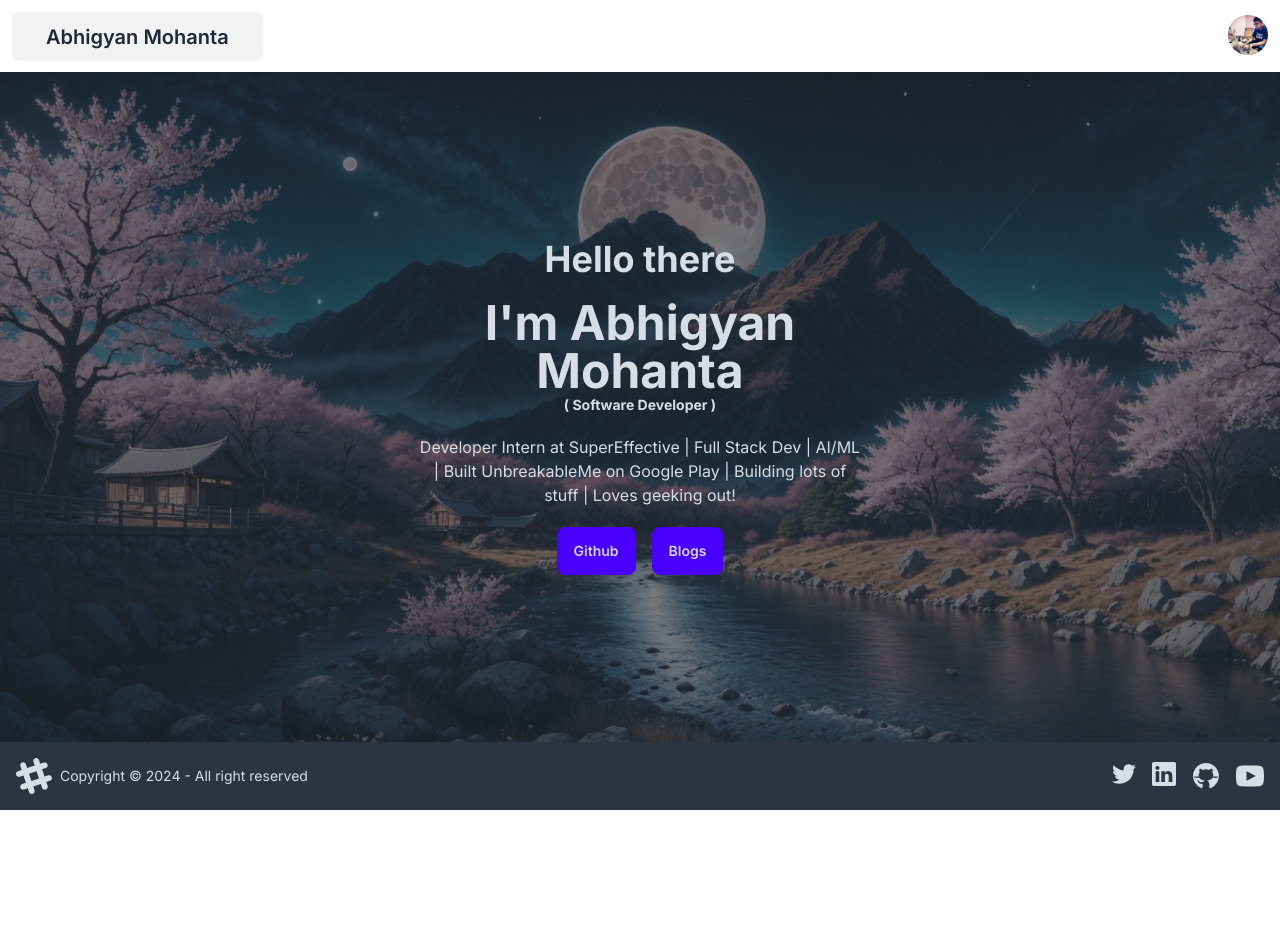
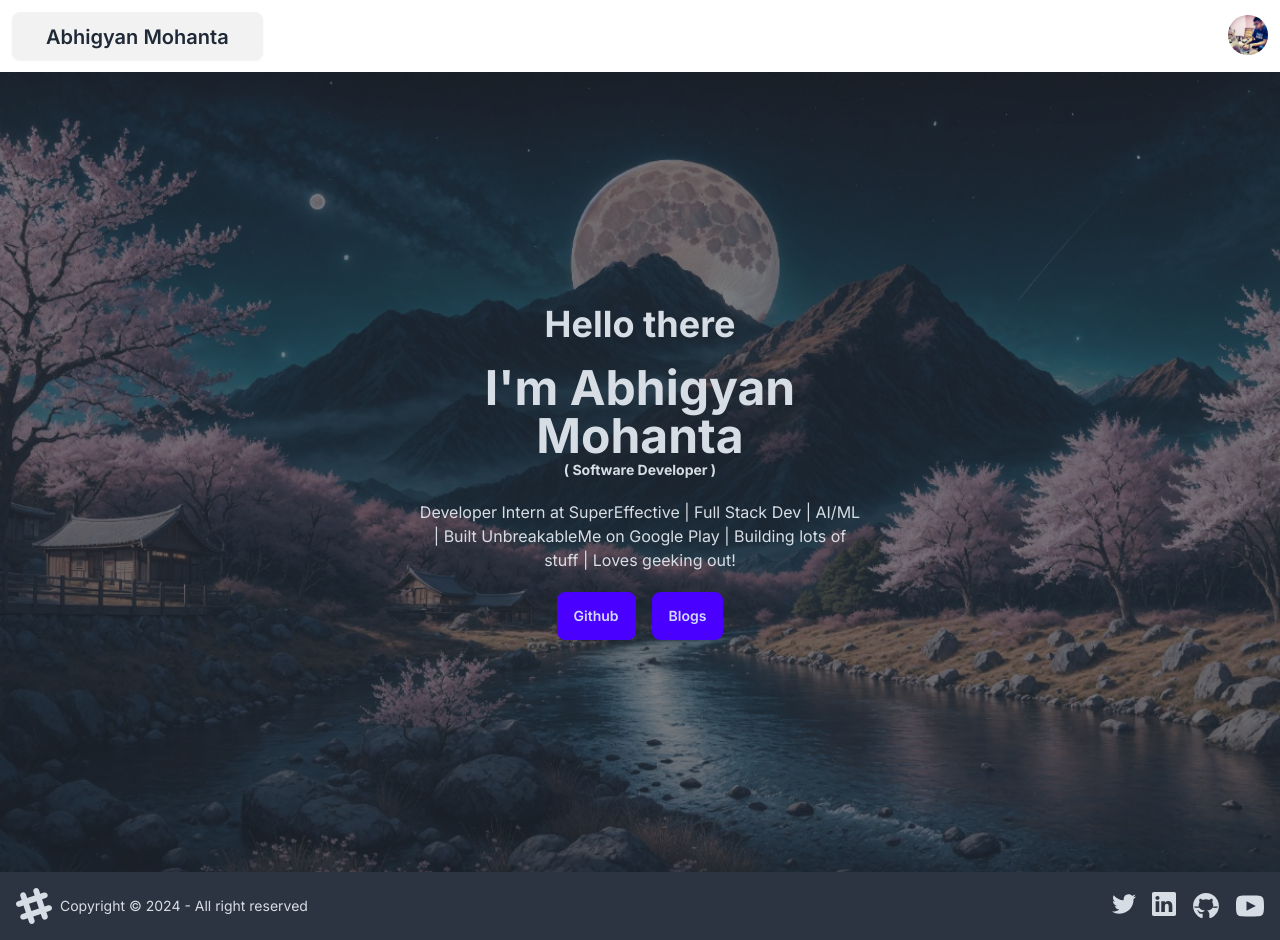
Before and after one commit to ABHIGYAN-MOHANTA/abhigyan-mohanta-nextjs, a Next.js app: page / in a window 1280 px wide. Before the commit the page ends 810 px from the top, so only its background shows below. Built offline with nearby package versions, Linux system fonts and the light colour scheme.

Commit message:
refactor 2

```diff
--- a/src/app/page.tsx
+++ b/src/app/page.tsx
@@ -1,18 +1,15 @@
 "use client";
 import Navbar from "@/components/Navbar";
 import Footer from "@/components/Footer";
-// import Raindrops from "@/components/Raindrops";
 
 export default function Home() {
   return (
     <main className="flex min-h-screen flex-col ">
       <Navbar />
-      {/* <Raindrops /> */}
       <div
-        className="hero"
+        className="hero min-h-screen"
         style={{
           backgroundImage: "url(background.jpeg)",
-          minHeight: "calc(100vh - 130px)",
         }}
       >
         <div className="hero-overlay bg-opacity-60"></div>
```
